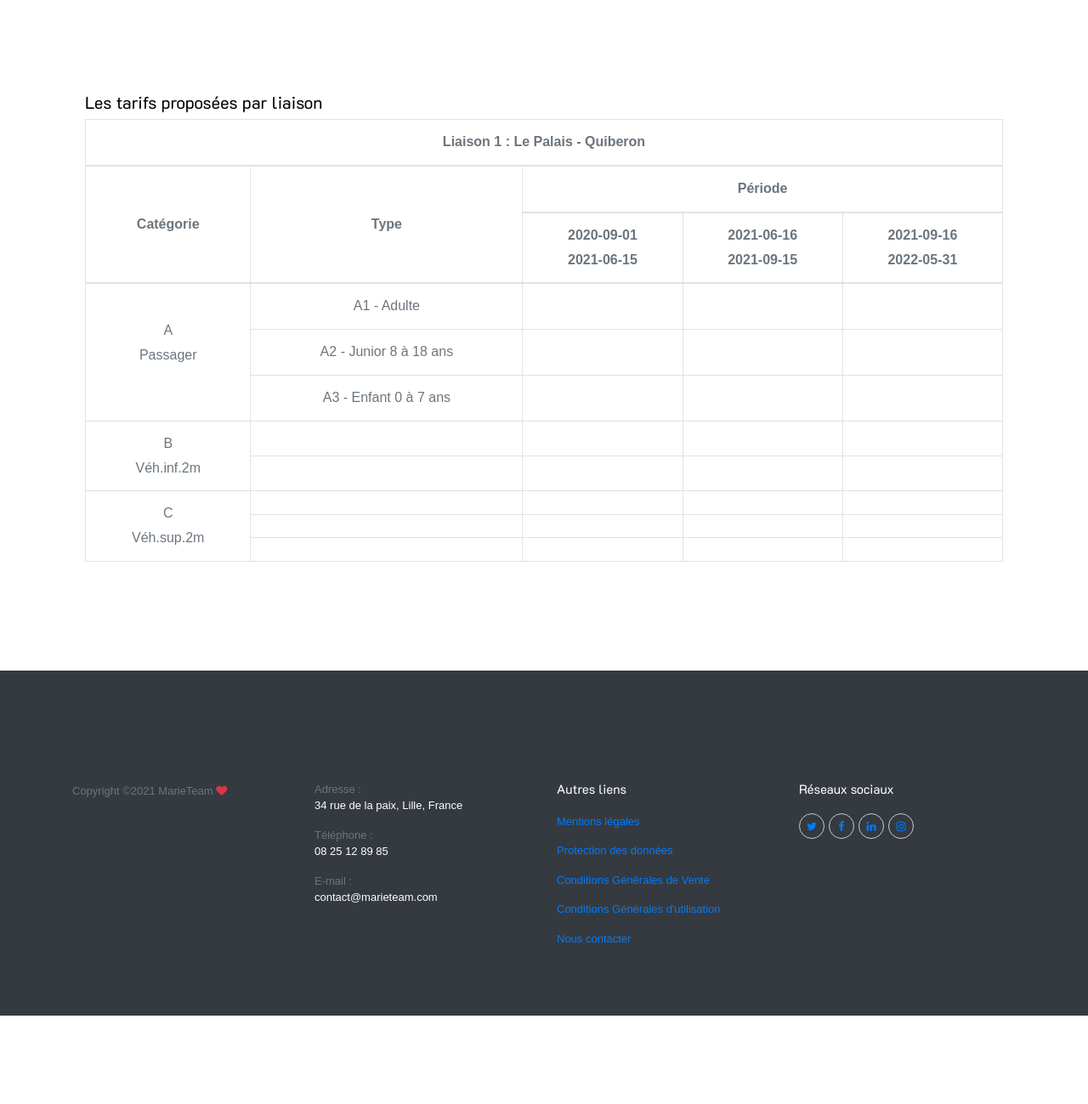
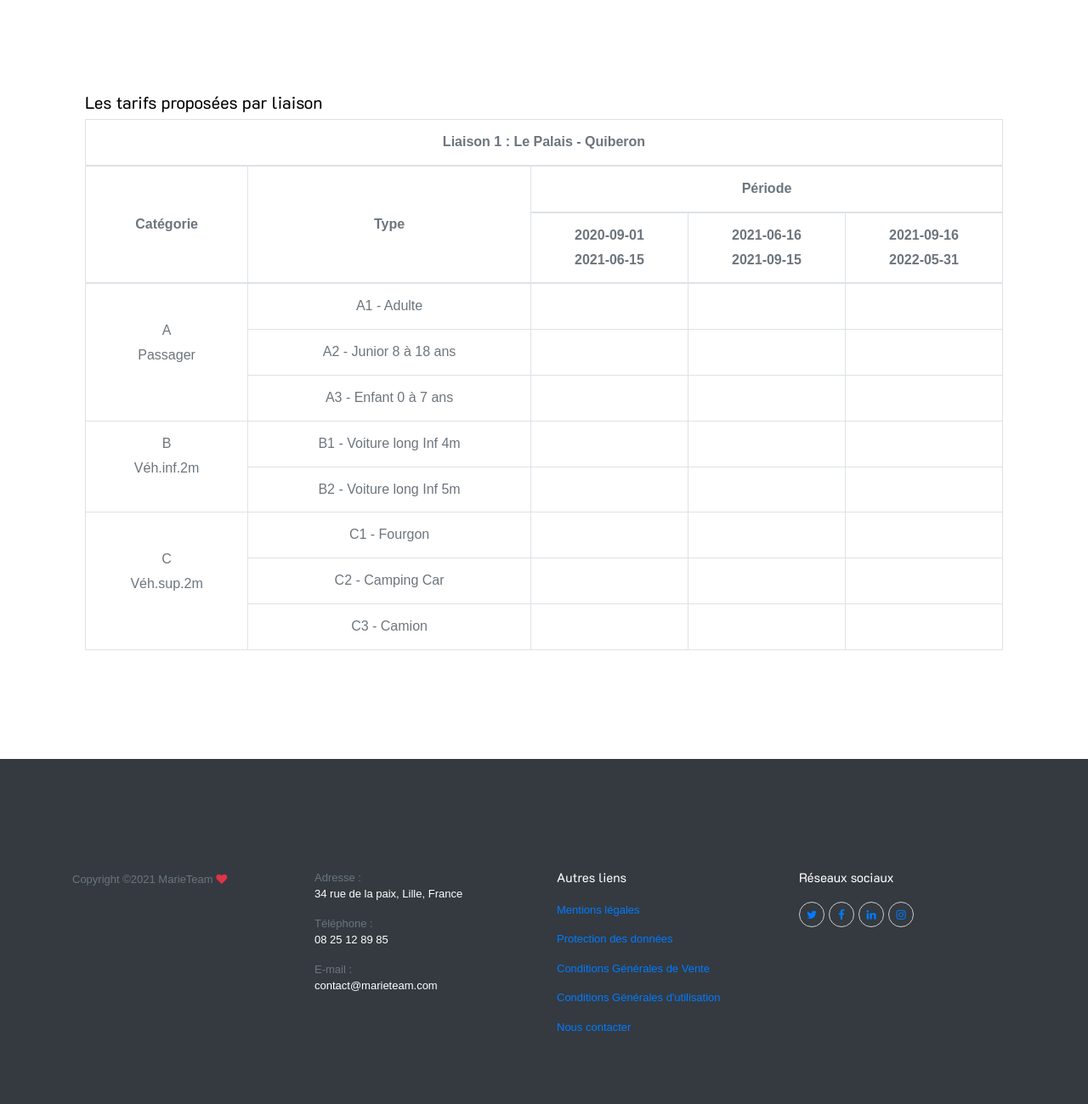
Before and after one commit to antben59/marieteam_site, a PHP site: page /tarifs.php in a window 1280 px wide. Shown: the part 239-1538 px from the top of the page at 85% size. Before the commit the page ends 1434 px from the top, so only its background shows below. Run offline with PHP 8.4, Linux system fonts and the light colour scheme; data comes from the database, SQL or seed files in the repository; tables that the repository leaves empty hold one stand-in row (values such as "Sample post"); some libraries are stand-ins or nearby versions; some web fonts are replaced.

Commit message:
Correctif de tarif

```diff
--- a/tarifs.php
+++ b/tarifs.php
@@ -43,19 +43,25 @@ include('header.php');
                   while($donnees2 = $req2->fetch()){
                 ?>
                   <th><?php echo $donnees2['dateDeb'] ?><br><?php echo $donnees2['dateFin'] ?></th>
-                <?php } ?>
+
+             <?php
+                            $a = intval($donnees1['code_liaison']);
+                            $b = $donnees2['dateDeb'];
+                            $req3 = get_bdd()->query("SELECT tarif FROM tarifer WHERE code_liaison = '$a' AND dateDeb ='$b'");
+
+            } ?>
               </tr>
             </thead>
             <tbody>
-            <?php
-
-            ?>
               <tr>
                 <td rowspan="3"><br>A<br>Passager</td>
                 <td>A1 - Adulte</td>
+
+
                 <td></td>
                 <td></td>
                 <td></td>
+
               </tr>
               <tr>
                 <td>A2 - Junior 8 à 18 ans</td>
@@ -72,33 +78,33 @@ include('header.php');
 
               <tr>
                 <td rowspan="2">B<br>Véh.inf.2m</td>
-                <td></td>
+                <td>B1 - Voiture long Inf 4m</td>
                 <td></td>
                 <td></td>
                 <td></td>
               </tr>
               <tr>
-                <td></td>
+              <td>B2 - Voiture long Inf 5m</td>
                 <td></td>
                 <td></td>
                 <td></td>
               </tr>
 
               <tr>
-                <td rowspan="3">C<br>Véh.sup.2m</td>
-                <td></td>
+                <td rowspan="3"><br>C<br>Véh.sup.2m</td>
+                <td>C1 - Fourgon</td>
                 <td></td>
                 <td></td>
                 <td></td>
               </tr>
               <tr>
-                <td></td>
+                <td>C2 - Camping Car</td>
                 <td></td>
                 <td></td>
                 <td></td>
               </tr>
               <tr>
-                <td></td>
+                <td>C3 - Camion</td>
                 <td></td>
                 <td></td>
                 <td></td>
```
